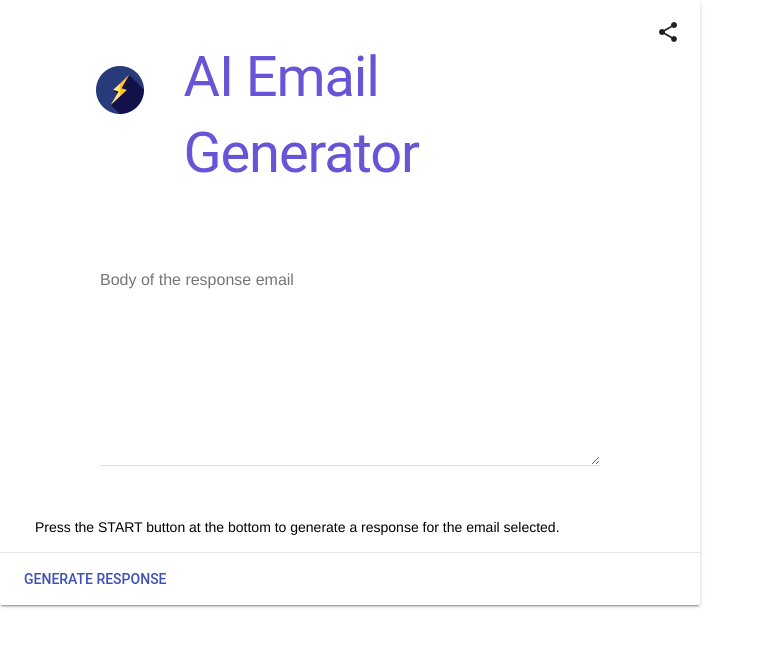
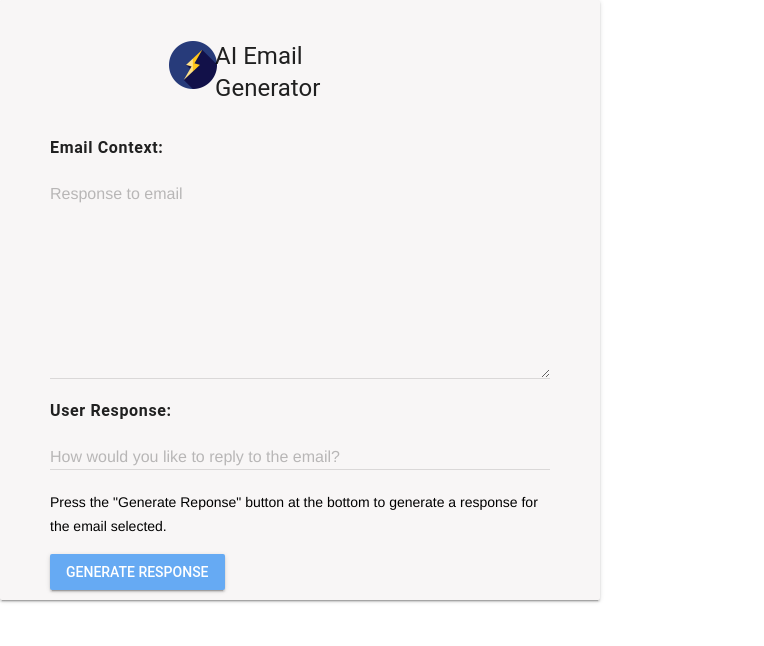
Before and after one commit to ptal0003/AI-EmailWriter, a browser extension: page html/index.html in a window 1280 px wide. Shown: the whole page, without its empty margins (0-764 px from the left). Drawn offline with Linux system fonts and the light colour scheme.

Commit message:
Updated the form to replicate the ChatGPT Writer UI

```diff
--- a/css/index.css
+++ b/css/index.css
@@ -1,13 +1,31 @@
 .demo-card-wide.mdl-card {
-    width: 700px;
-    background-color: #ffffff;
+    width: 600px;
+    background-color: #f8f6f6;
   }
-h1, p{
+h1{
     color: #6854d7;
+}
+h6{
+  padding-top: 0px;
+  padding-bottom: 0px;
+  margin-top: 0px;
+  margin-bottom: 0px;
+}
+p{
+  color: black;
 }
 .mdl-card__supporting-text{
     color: #000000;
 }
   .demo-card-wide > .mdl-card__title > mdl-textfield mdl-js-textfield{
     height: 250px;
-  }
+}
+.mdl-textfield mdl-js-textfield{
+  width: 500px;
+}
+.mdl-textfield__input{
+  width: 500px;
+}
+.mdl-textfield__label{
+  width: 500px;
+}
--- a/html/index.html
+++ b/html/index.html
@@ -6,45 +6,48 @@
       <link rel="stylesheet" href="https://fonts.googleapis.com/icon?family=Material+Icons">
       <link rel="stylesheet" href="../css/index.css">
     </head>
-    <body onload="helloThere()">
+    <body>
 
         <div class="demo-card-wide mdl-card mdl-shadow--2dp" style="align-items: center;" >
-            <div style="align-items: center;">
               <div class="mdl-grid">
                 <div class="mdl-cell mdl-cell--2-col">
-                  <img src="../assets/images/icons/icon48.png" style="margin-top: 50px;">
+                  <img src="../assets/images/icons/icon48.png" style="margin-top: 25px;">
                 </div>
                 <div class="mdl-cell mdl-cell--6-col">
-                  <h1 id = "title">
+                  <h4 id = "title">
                       AI Email Generator
-                  </h1>
+                  </h4>
                 </div>
               </div>
 
-            </div>
+            <form action="#" style="align-items: center; width: 500px;">
+                <h6 style="font-weight: bold;">
+                    Email Context:
+                </h6>
+                <div class="mdl-textfield mdl-js-textfield" >
+                  <textarea class="mdl-textfield__input" type="text" id="sample5" style="min-height: 190px;" ></textarea>
+                  <label class="mdl-textfield__label" for="sample5">Response to email</label>
+                </div>
+                <h6 style="font-weight: bold;">
+                  User Response:
+                </h6>
+                <div class="mdl-textfield mdl-js-textfield mdl-textfield--floating-label">
+                  <input class="mdl-textfield__input" type="text" id="user_response_prompt">
+                  <label class="mdl-textfield__label" for="sample3">How would you like to reply to the email?</label>
+                </div>
+                <div>
+                  <p>
+                    Press the "Generate Reponse" button at the bottom to generate a response for the email selected.
+                  </p>
 
-            <div class="mdl-card__title">
-                <!-- Floating Multiline Textfield -->
-              <div class="mdl-textfield mdl-js-textfield" style="align-items: center; width: 500px;">
-                <textarea class="mdl-textfield__input" type="text" rows= "10" id="sample5" placeholder="Body of the response email" style="min-height: 190px;"></textarea>
-              </div>
+                </div>
+                <button class="mdl-button mdl-js-button mdl-button--raised" onclick="GenerateResponse()" style="margin-bottom: 10px; background-color: rgb(102, 170, 243); color: white;">
+                  Generate Response
+                </button>
 
-            </div>
-            <!-- Floating Multiline Textfield -->
+            </form>
 
-            <div class="mdl-card__supporting-text">
-              Press the START button at the bottom to generate a response for the email selected.
-            </div>
-            <div class="mdl-card__actions mdl-card--border">
-              <a class="mdl-button mdl-button--colored mdl-js-button mdl-js-ripple-effect" onclick="GenerateResponse()">
-                Generate Response
-              </a>
-            </div>
-            <div class="mdl-card__menu">
-              <button class="mdl-button mdl-button--icon mdl-js-button mdl-js-ripple-effect">
-                <i class="material-icons">share</i>
-              </button>
-            </div>
+
         </div>
 
       </body>
--- a/js/index.js
+++ b/js/index.js
@@ -2,5 +2,6 @@ function helloThere(){
     console.log("Hello")
 }
 function GenerateResponse(){
-    console.log("Calling ChatGPT")
+    console.log(document.getElementById("user_response_prompt").value)
+
 }
```
